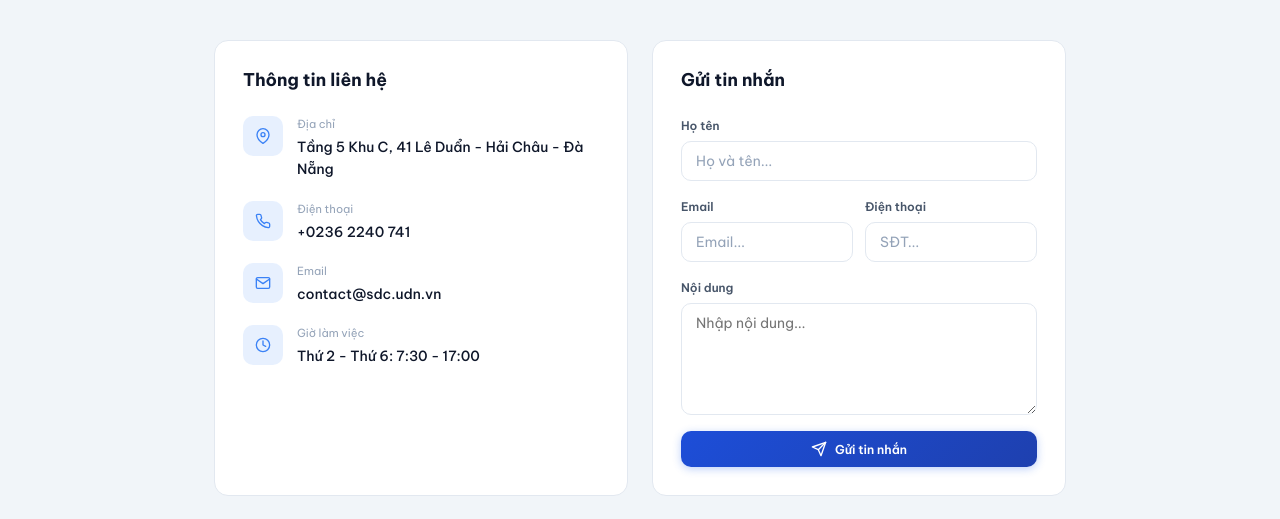
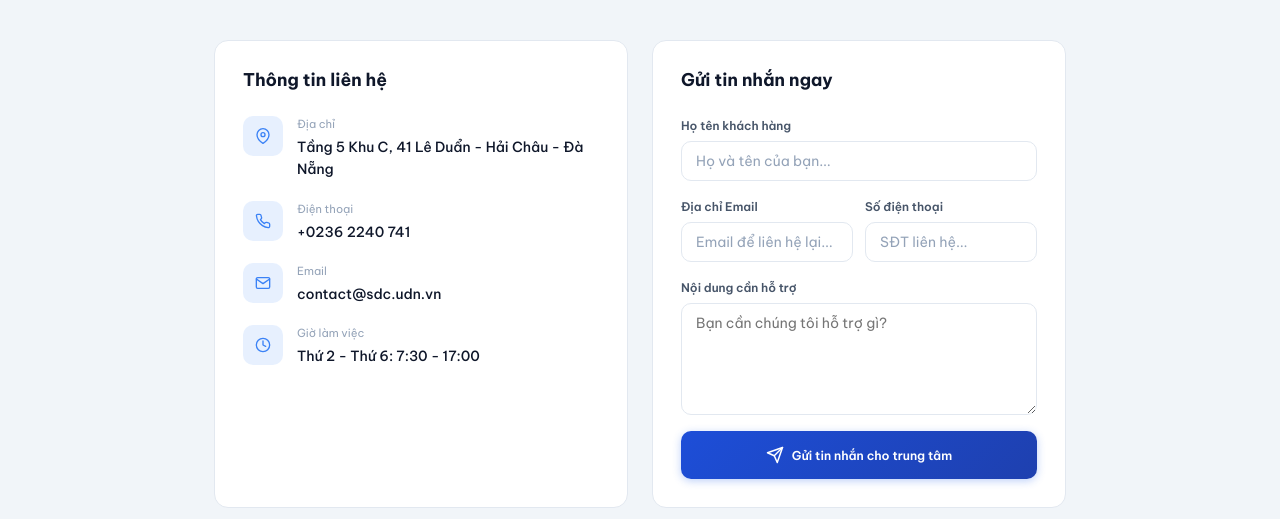
Before and after one commit to quan2003/SDC, a React (Vite) app: page /lien-he in a window 1280 px wide. Shown: the part 206-725 px from the top of the page. Built offline with nearby package versions, Linux system fonts and the light colour scheme.

Commit message:
add ContactPage with integrated form and install @emailjs/browser dependency

```diff
--- a/package.json
+++ b/package.json
@@ -10,6 +10,7 @@
     "preview": "vite preview"
   },
   "dependencies": {
+    "@emailjs/browser": "^4.4.1",
     "@supabase/supabase-js": "^2.103.0",
     "html2pdf.js": "^0.14.0",
     "nodemailer": "^8.0.5",
--- a/src/pages/client/ContactPage.jsx
+++ b/src/pages/client/ContactPage.jsx
@@ -1,16 +1,8 @@
 import { FiMapPin, FiPhone, FiMail, FiClock, FiSend } from 'react-icons/fi';
-import { useState } from 'react';
 import { useToast } from '../../contexts/ToastContext';
 
 export default function ContactPage() {
   const toast = useToast();
-  const [form, setForm] = useState({ name: '', email: '', phone: '', message: '' });
-
-  const handleSubmit = (e) => {
-    e.preventDefault();
-    toast.success('Gửi thành công', 'Cảm ơn bạn đã liên hệ!');
-    setForm({ name: '', email: '', phone: '', message: '' });
-  };
 
   return (
     <div className="client-section" style={{ paddingTop: 40 }}>
@@ -47,28 +39,40 @@ export default function ContactPage() {
           {/* Form */}
           <div>
             <div className="card" style={{ padding: 28 }}>
-              <h3 style={{ marginBottom: 24 }}>Gửi tin nhắn</h3>
-              <form onSubmit={handleSubmit}>
+              <h3 style={{ marginBottom: 24 }}>Gửi tin nhắn ngay</h3>
+              <form
+                action="https://formsubmit.co/contact@sdc.udn.vn"
+                method="POST"
+                onSubmit={() => toast.success('Đang chuyển hướng...', 'Yêu cầu của bạn đang được xử lý!')}
+              >
+                {/* Configuration */}
+                <input type="hidden" name="_subject" value="Website SDC: Tin nhắn liên hệ mới" />
+                <input type="hidden" name="_template" value="table" />
+                <input type="hidden" name="_captcha" value="false" />
+                <input type="hidden" name="_next" value={window.location.href} />
+
                 <div style={{ display: 'flex', flexDirection: 'column', gap: 16 }}>
                   <div className="form-group">
-                    <label className="form-label">Họ tên</label>
-                    <input className="form-input" value={form.name} onChange={e => setForm(p => ({ ...p, name: e.target.value }))} placeholder="Họ và tên..." required />
+                    <label className="form-label">Họ tên khách hàng</label>
+                    <input className="form-input" name="Họ tên" placeholder="Họ và tên của bạn..." required />
                   </div>
                   <div style={{ display: 'grid', gridTemplateColumns: '1fr 1fr', gap: 12 }}>
                     <div className="form-group">
-                      <label className="form-label">Email</label>
-                      <input className="form-input" type="email" value={form.email} onChange={e => setForm(p => ({ ...p, email: e.target.value }))} placeholder="Email..." />
+                      <label className="form-label">Địa chỉ Email</label>
+                      <input className="form-input" type="email" name="Email" placeholder="Email để liên hệ lại..." required />
                     </div>
                     <div className="form-group">
-                      <label className="form-label">Điện thoại</label>
-                      <input className="form-input" value={form.phone} onChange={e => setForm(p => ({ ...p, phone: e.target.value }))} placeholder="SĐT..." />
+                      <label className="form-label">Số điện thoại</label>
+                      <input className="form-input" name="Số điện thoại" placeholder="SĐT liên hệ..." required />
                     </div>
                   </div>
                   <div className="form-group">
-                    <label className="form-label">Nội dung</label>
-                    <textarea className="form-textarea" value={form.message} onChange={e => setForm(p => ({ ...p, message: e.target.value }))} placeholder="Nhập nội dung..." rows={5} required />
+                    <label className="form-label">Nội dung cần hỗ trợ</label>
+                    <textarea className="form-textarea" name="Nội dung" placeholder="Bạn cần chúng tôi hỗ trợ gì?" rows={5} required />
                   </div>
-                  <button type="submit" className="btn btn-primary"><FiSend size={16} /> Gửi tin nhắn</button>
+                  <button type="submit" className="btn btn-primary" style={{ height: 48 }}>
+                    <FiSend size={18} /> Gửi tin nhắn cho trung tâm
+                  </button>
                 </div>
               </form>
             </div>
```
Also changed, not shown: 1 other file (tests, documents, lock files or other folders).
